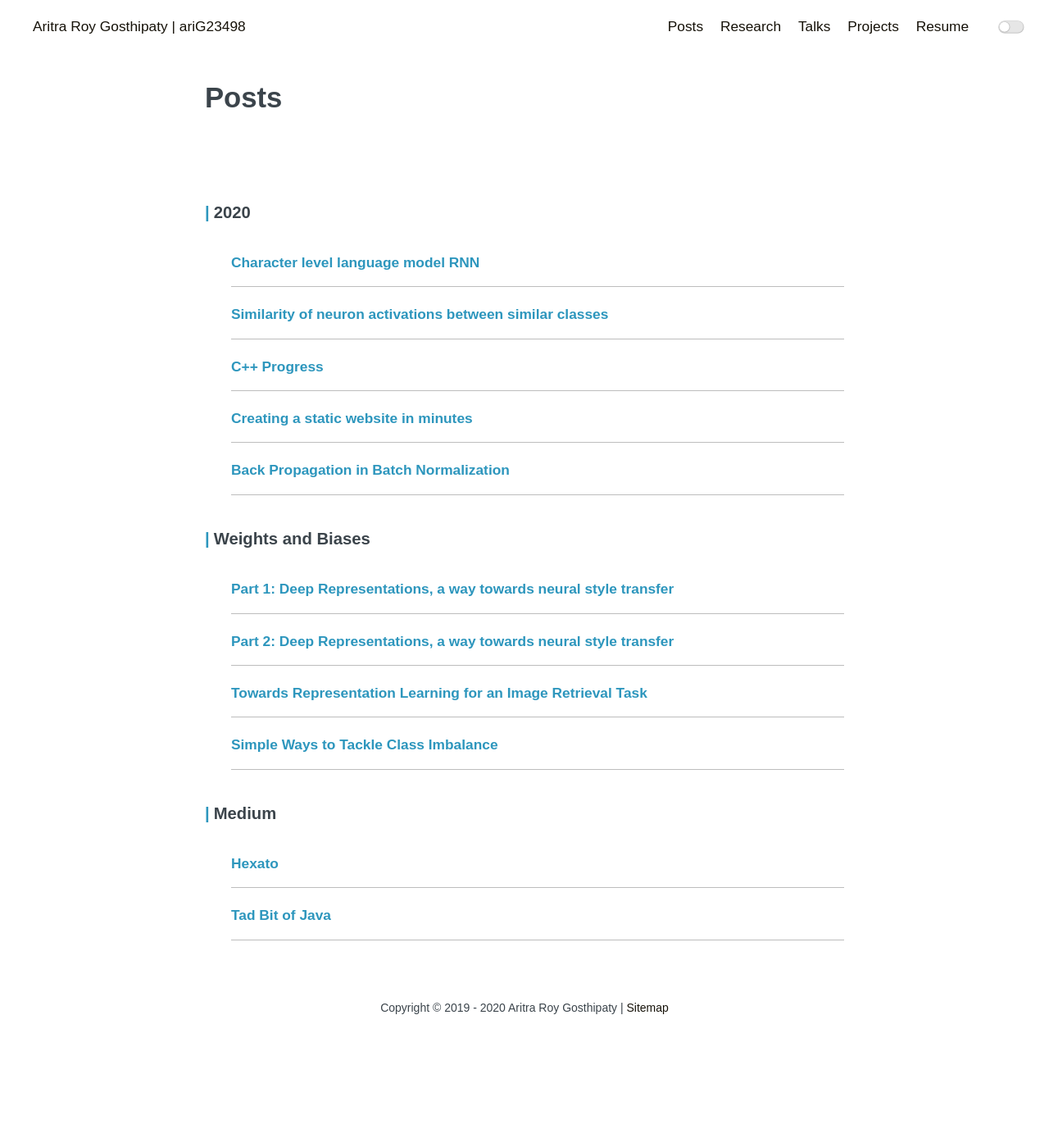
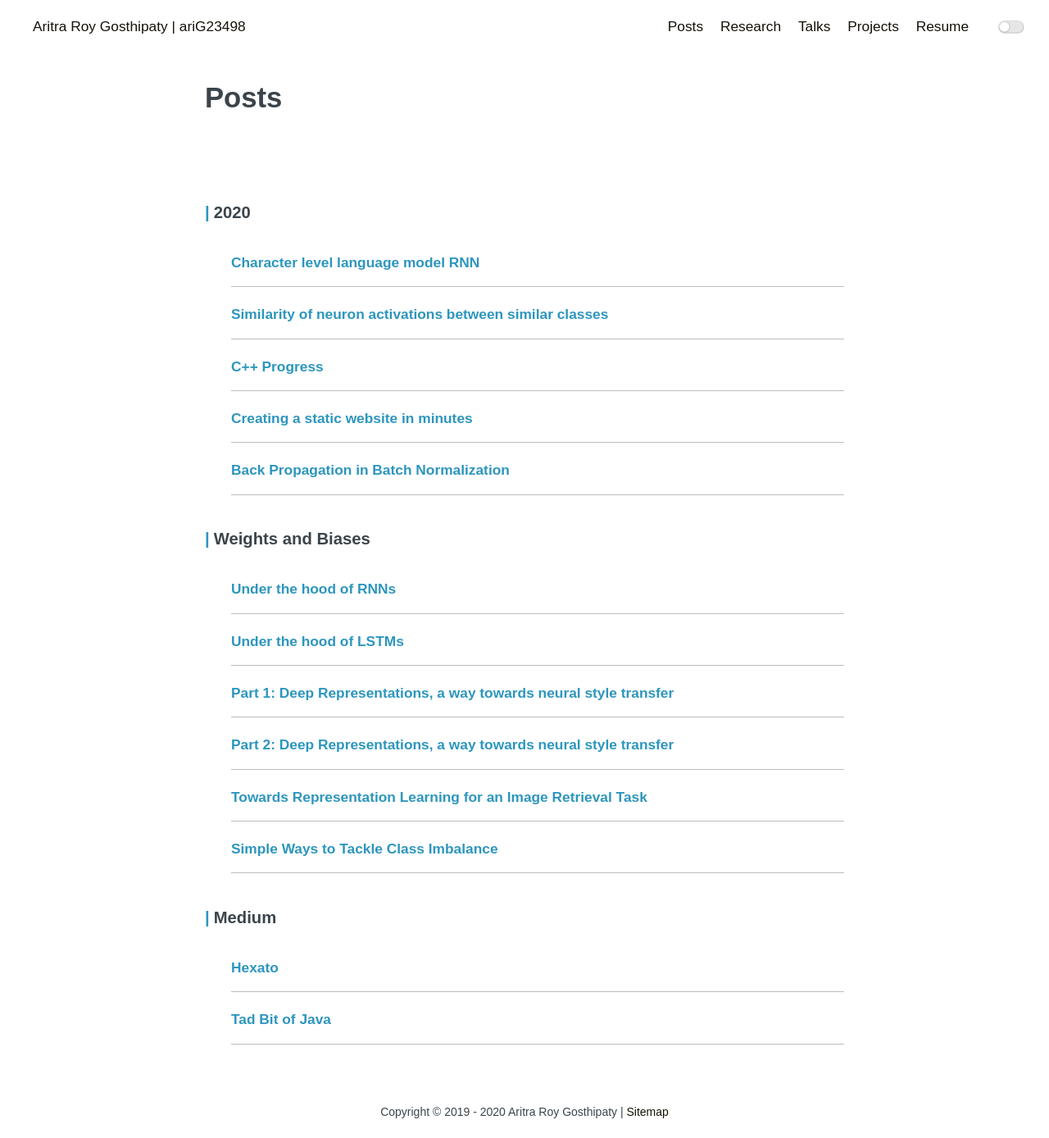
Before and after one commit to ariG23498/ariG23498.github.io, a Jekyll site: the page built from blogs.md, in a window 1280 px wide. Shown: the whole page at 82% size. Built offline with Jekyll 4.4.1, drawn with Linux system fonts in a browser that asks for light colours; before the commit the page ends 1261 px from its top, so only the background shows below that.

Commit message:
rnn and lstm added

```diff
--- a/blogs.md
+++ b/blogs.md
@@ -17,6 +17,13 @@ permalink: /posts
         <a class="archive-item-link" href="{{site.url}}/assets/BatchNorm.pdf">Back Propagation in Batch Normalization</a>
     </article>
     <h3>Weights and Biases</h3>
+
+    <article class="archive-item">
+        <a class="archive-item-link" href="bitly.com/under_RNN">Under the hood of RNNs</a>
+    </article>
+    <article class="archive-item">
+        <a class="archive-item-link" href="bitly.com/under_LSTM">Under the hood of LSTMs</a>
+    </article>
     <article class="archive-item">
         <a class="archive-item-link" href="https://wandb.ai/authors/nerual_style_transfer/reports/Part-1-Deep-Representations-a-way-towards-neural-style-transfer--VmlldzoyMjQzNDY">Part 1: Deep Representations, a way towards neural style transfer</a>
     </article>
```
